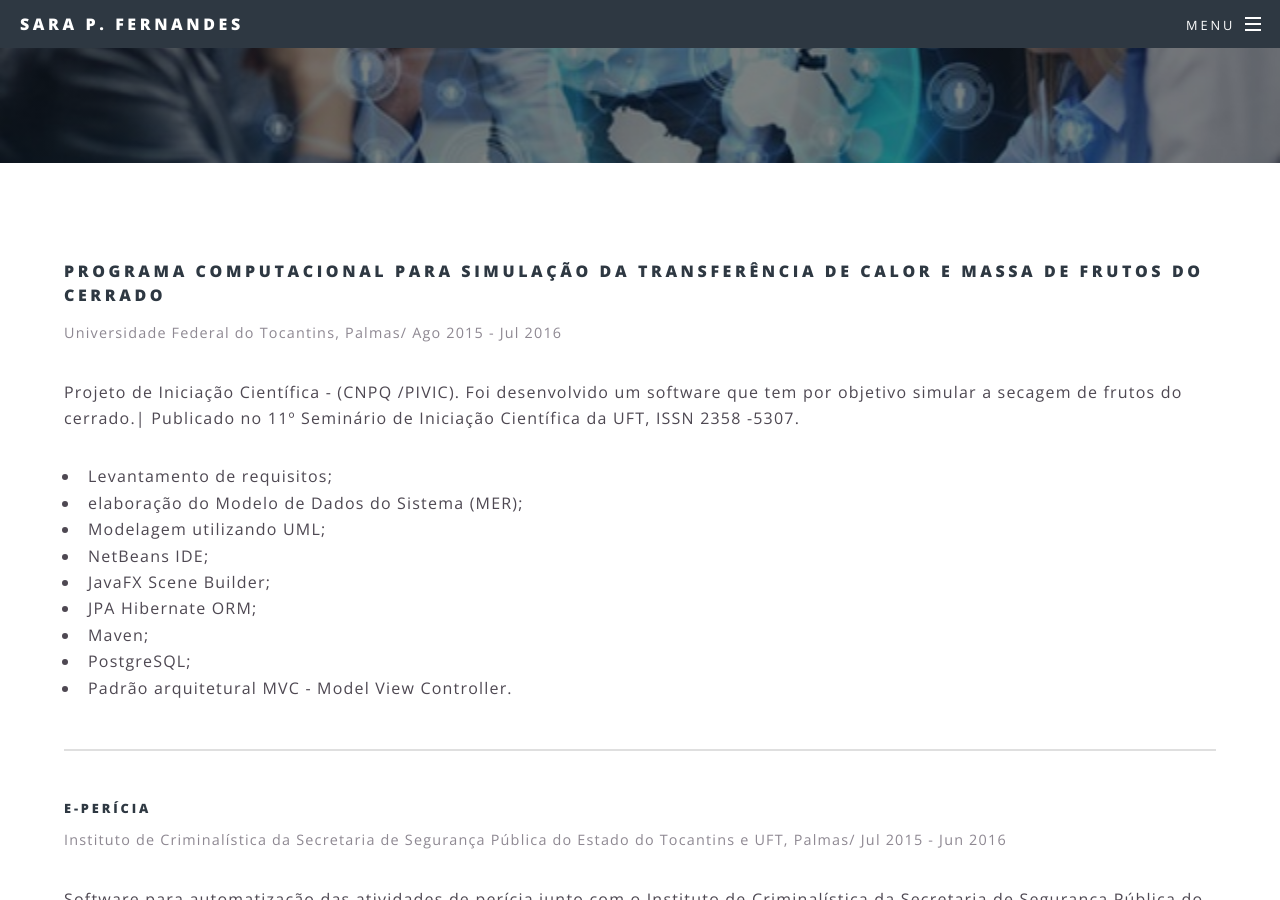
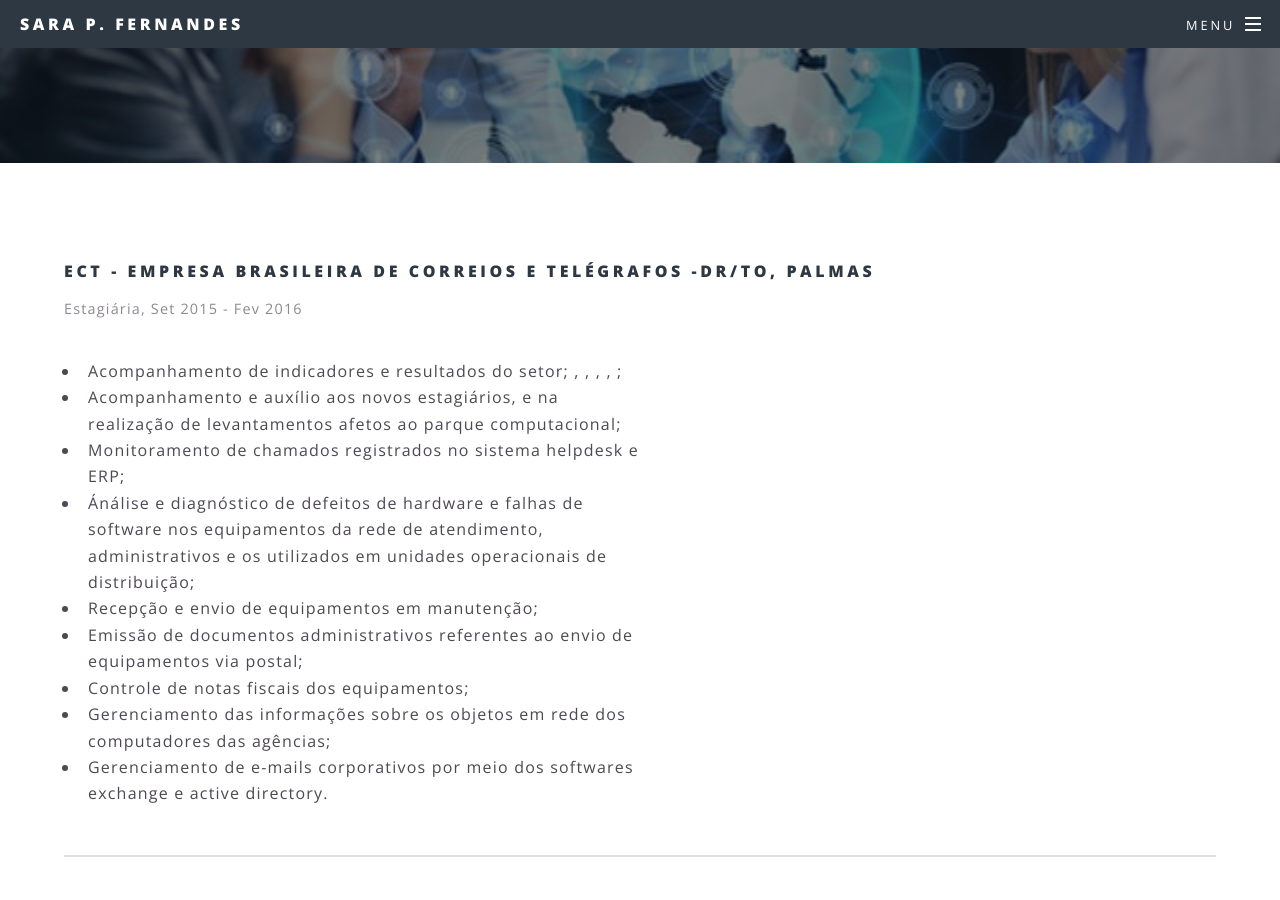
Before and after one commit to SaraFernandes/sarafernandes.github.io_sfdhgdfg, a Jekyll site: the page built from profissionais.html, in a window 1280 px wide and 900 px high, scrolled down 230 px. Built offline with Jekyll 4.4.1, drawn with Linux system fonts in a browser that asks for light colours.

```diff
--- a/profissionais.html
+++ b/profissionais.html
@@ -9,23 +9,24 @@
 				This is <u>underlined</u> and this is code: <code>for (;;) { ... }</code>. Finally, <a href="#">this is a link</a>.</p>
 				<hr /> -->
 				<header>
-					<h4>Programa Computacional Para Simulação da Transferência de Calor e  Massa de Frutos do Cerrado</h4>
-					<p>Universidade Federal do Tocantins, Palmas/ Ago 2015 - Jul 2016</p>
+					<h4>ECT - Empresa Brasileira de Correios e Telégrafos -DR/TO, Palmas</h4>
+					<p>Estagiária, Set 2015 - Fev 2016</p>
 				</header>
-				<p>Projeto de Iniciação Científica - (CNPQ /PIVIC). Foi desenvolvido um software que tem por objetivo simular a secagem de frutos do cerrado.| Publicado no 11º Seminário de Iniciação Científica da UFT, ISSN 2358 -5307.</p>
+				<p>
 					<div class="6u 12u$(medium)">
 						<ul>
-							<li>Levantamento de requisitos;</li>
-							<li>elaboração do Modelo de Dados do Sistema (MER);</li>
-							<li>Modelagem utilizando UML;</li>
-							<li> NetBeans IDE;</li>
-							<li>JavaFX Scene Builder;</li>
-							<li>JPA Hibernate ORM;</li>
-							<li>Maven;</li>
-							<li>PostgreSQL;</li>
-							<li>Padrão arquitetural MVC - Model View Controller.</li>
+							<li>Acompanhamento de indicadores e resultados do setor; , , , , ;</li>
+							<li>Acompanhamento e auxílio aos novos estagiários, e na realização de levantamentos afetos ao parque computacional;</li>
+							<li>Monitoramento de chamados registrados no sistema helpdesk e ERP;</li>
+							<li>Ánálise e diagnóstico de defeitos de hardware e falhas de software nos equipamentos da rede de atendimento, administrativos e os utilizados em unidades operacionais de distribuição;</li>
+							<li>Recepção e envio de equipamentos em manutenção;</li>
+							<li>Emissão de documentos administrativos referentes ao envio de equipamentos via postal;</li>
+							<li>Controle de notas fiscais dos equipamentos;</li>
+							<li>Gerenciamento das informações sobre os objetos em rede dos computadores das agências;</li>
+							<li>Gerenciamento de e-mails corporativos por meio dos softwares exchange e active directory.</li>
 						</ul>
 					</div>
+				</p>
 
 <hr />
 				<header>
--- a/projetos.html
+++ b/projetos.html
@@ -9,7 +9,7 @@
 				This is <u>underlined</u> and this is code: <code>for (;;) { ... }</code>. Finally, <a href="#">this is a link</a>.</p>
 				<hr /> -->
 				<header>
-					<h4>Programa Computacional Para Simulação da Transferência de Calor e  Massa de Frutos do Cerrado</h4>
+					<h5>Programa Computacional Para Simulação da Transferência de Calor e  Massa de Frutos do Cerrado</h5>
 					<p>Universidade Federal do Tocantins, Palmas/ Ago 2015 - Jul 2016</p>
 				</header>
 				<p>Projeto de Iniciação Científica - (CNPQ /PIVIC). Foi desenvolvido um software que tem por objetivo simular a secagem de frutos do cerrado.| Publicado no 11º Seminário de Iniciação Científica da UFT, ISSN 2358 -5307.</p>
@@ -49,7 +49,7 @@
 
 <hr />
 					<header>
-						<h4>Ambiente Virtual de Aprendizagem como Promotor de Educação em Embriologia</h4>
+						<h5>Ambiente Virtual de Aprendizagem como Promotor de Educação em Embriologia</h5>
 						<p>UFT - Universidade Federal do Tocantis, Palmas/ Ago 2013 – Jul 2014</p>
 					</header>
 					<p>Projeto de Produtividade de Extensão - PIBEX. Desenvolvimento de um sistema de ensino que tem como objetivo melhorar o aprendizado em embriologia através de Objetos Virtuais 3D, é direcionado para estudantes universitários para instruir e divulgar a embriologia. Atuei na modelagem utilizando o programa BLENDER 3D.</p>
```
